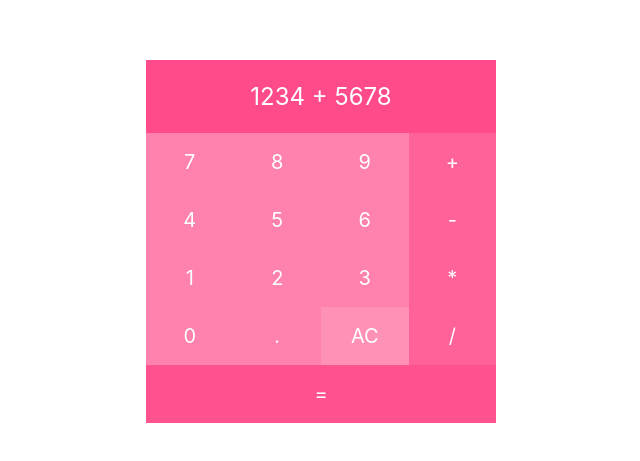
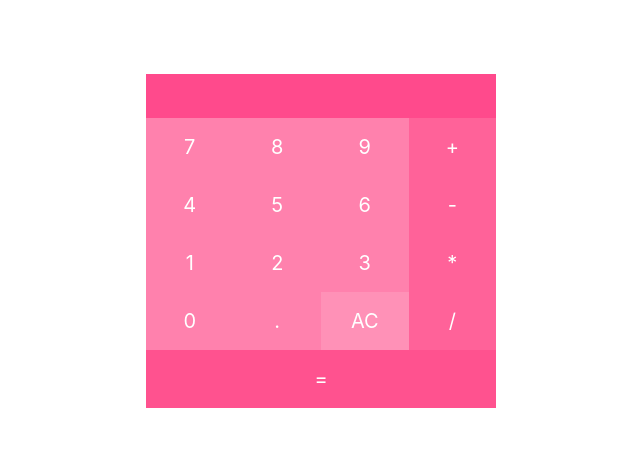
Before and after one commit to igor06brw/React-Calculator, a React (Create React App) app: page / in a window 1280 px wide. Shown: the part 159-620 px from the top of the page, without its empty margins (319-959 px from the left). Built offline with nearby package versions, Linux system fonts and the light colour scheme.

Commit message:
display results in Results Component

```diff
--- a/src/Calculator/Calculator.js
+++ b/src/Calculator/Calculator.js
@@ -106,10 +106,12 @@ class Calculator extends Component {
 
 
 
+
+
     render() {
         return (
             <div className="calculator">
-                <Results />
+                <Results results={this.state}/>
                 <Buttons clicked={this.onNumberHandler} operator={this.onOperatorHandler}/>
             </div>
         );
--- a/src/Calculator/UI/Results/Results.js
+++ b/src/Calculator/UI/Results/Results.js
@@ -2,7 +2,8 @@ import React from 'react';
 import './Results.css'
 
 const results = (props) => {
-    return ( <div className="results">1234 + 5678</div> );
+    console.log(props)
+    return ( <div className="results">{props.results.prevValue} {props.results.operator} {props.results.currentValue}</div> );
 }
 
 export default results;
```
